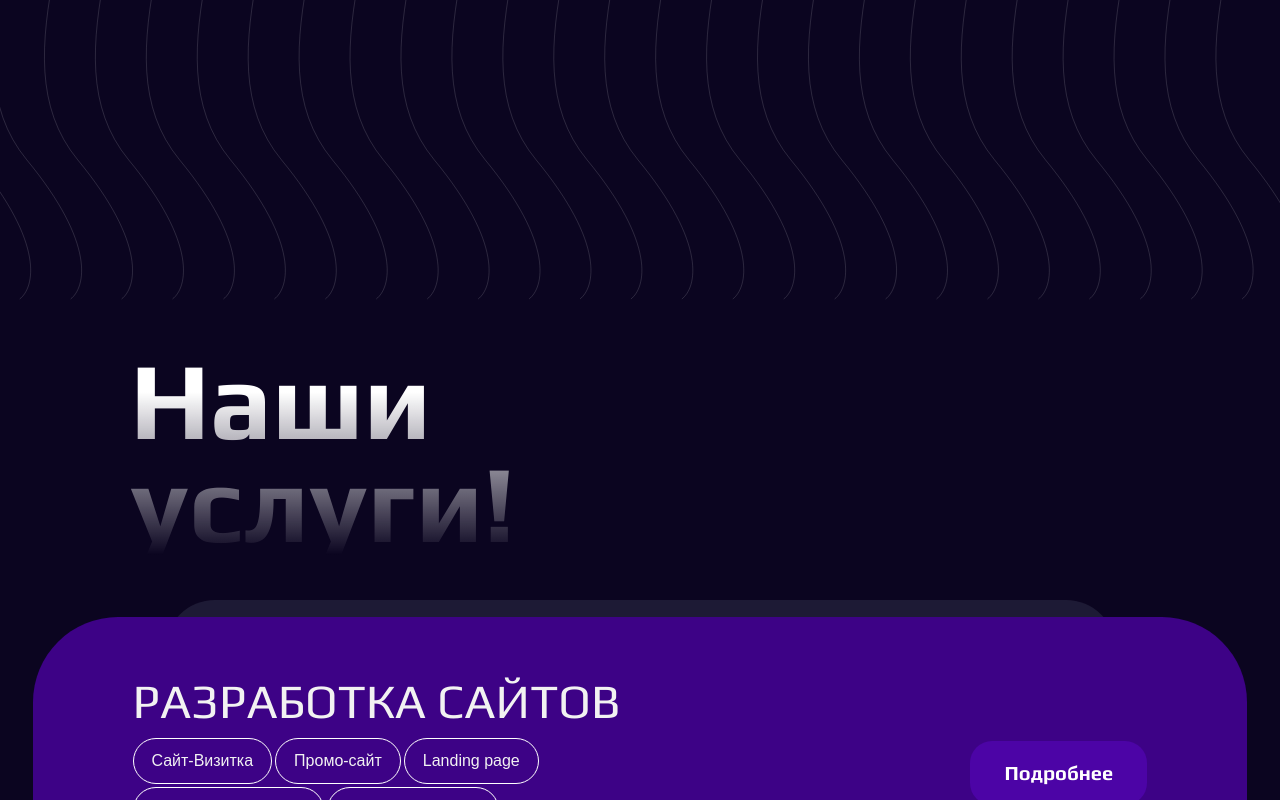
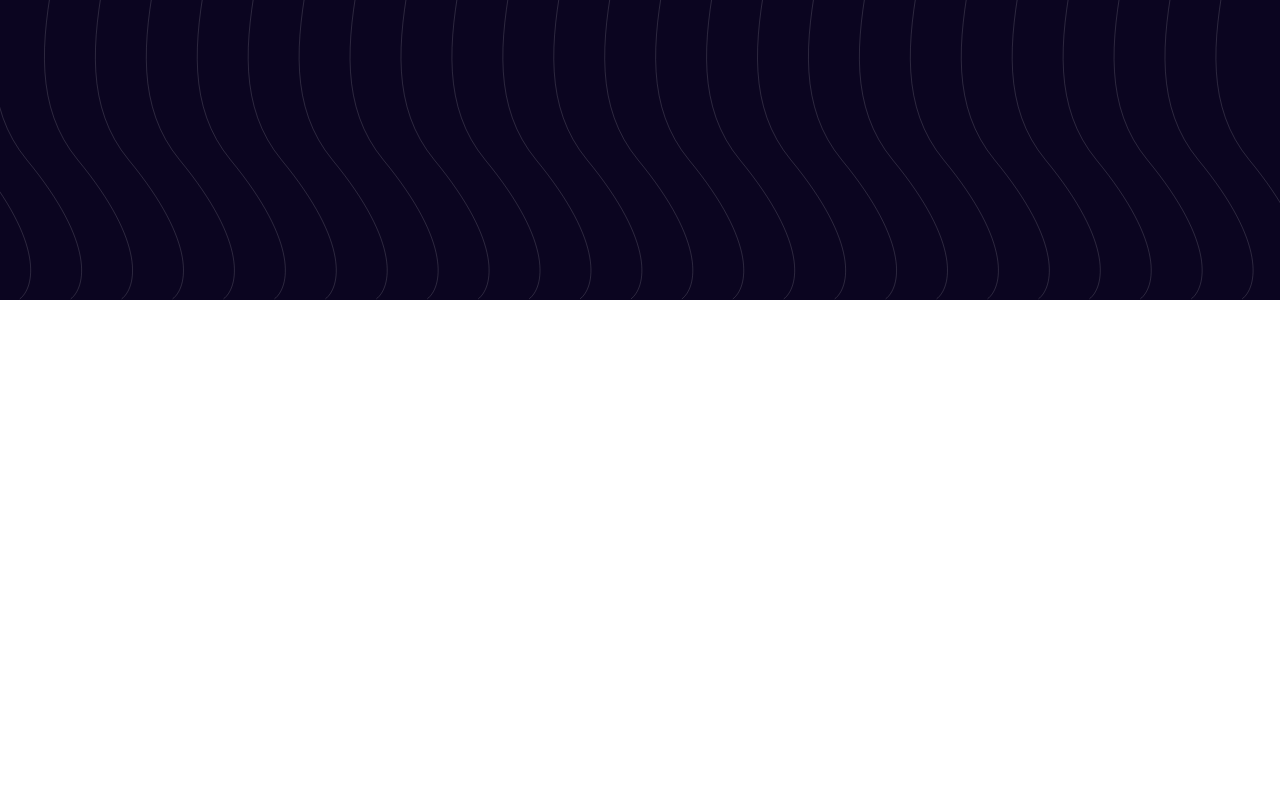
Before and after one commit to JulieBenchuk/web-studio, a Next.js app: page / in a window 1280 px wide. Shown: the part 470-1270 px from the top of the page. After the commit the page ends 800 px from the top, so only its background shows below. Built offline with nearby package versions, Linux system fonts and the light colour scheme.

Commit message:
feat:  added color block

```diff
--- a/src/components/topComponent/TopComponent.tsx
+++ b/src/components/topComponent/TopComponent.tsx
@@ -4,6 +4,7 @@ import ground from "@/assets/svg/ground.svg";
 import Header from "@/components/common/header/Header";
 import Wrapper from "@/components/common/wrapper";
 import style from '../../styles/components/topComponent.module.scss'
+import ColorBlock from "@/components/topComponent/colorBlock/ColorBlock";
 
 
 const TopComponent = () => {
@@ -11,8 +12,7 @@ const TopComponent = () => {
         <Wrapper className={style.wrapper}>
             <Image src={ground} alt={"ground"} width={1440} height={770} className={style.ground}/>
             <Header isMainPage={true} currentPage={"Разработка сайтов"}/>
-
-
+            <ColorBlock/>
         </Wrapper>
     );
 };
--- /dev/null
+++ b/src/components/topComponent/colorBlock/ColorBlock.tsx
@@ -0,0 +1,12 @@
+import React from 'react';
+import style from '../../../styles/components/topComponent.module.scss'
+
+const ColorBlock = () => {
+    return (
+        <div>
+
+        </div>
+    );
+};
+
+export default ColorBlock;
--- a/src/pages/index.tsx
+++ b/src/pages/index.tsx
@@ -15,7 +15,7 @@ export default function Home() {
             </Head>
             <main className={style.main}>
                 <TopComponent/>
-                <Services/>
+                {/*<Services/>*/}
             </main>
         </>
     )
--- a/src/styles/components/topComponent.module.scss
+++ b/src/styles/components/topComponent.module.scss
@@ -2,6 +2,7 @@
 @import '../mixins';
 
 .wrapper {
+  position: relative;
   height: 770px;
 
   .ground {
```
